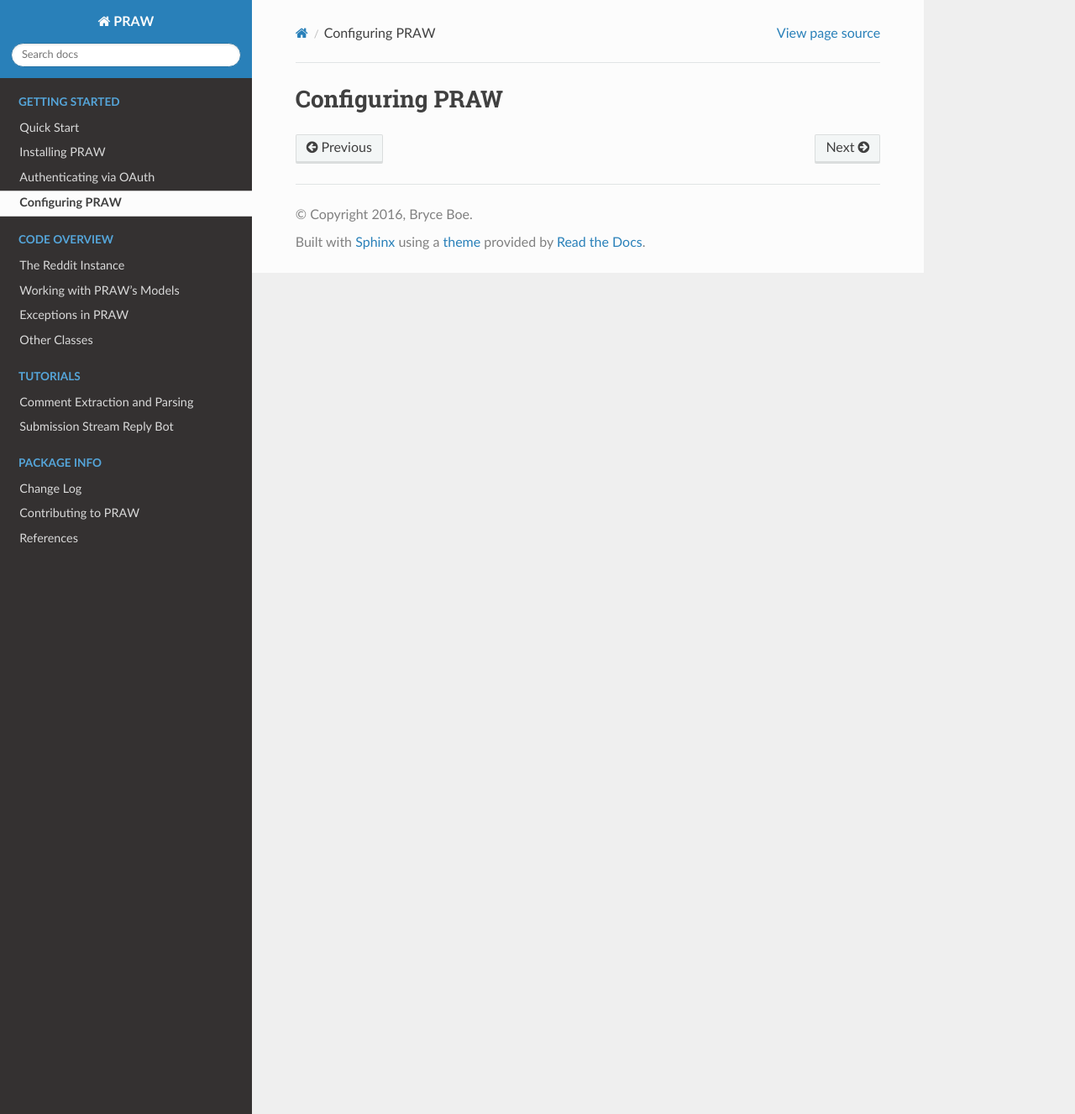
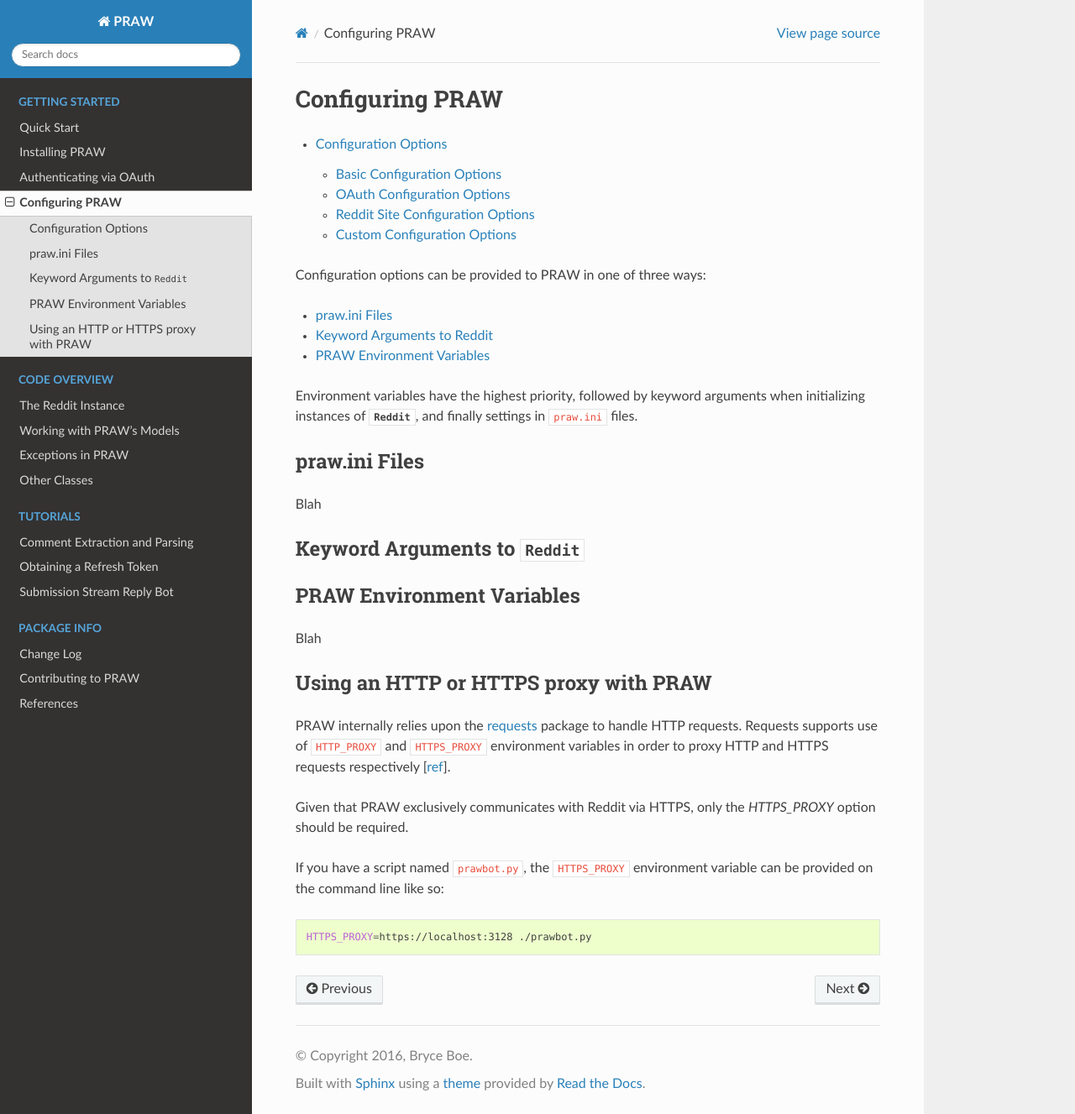
Before and after one commit to praw-dev/praw, a Sphinx documentation site: the page built from docs/getting_started/configuration.rst, in a window 1280 px wide and 1327 px high. Shown: the whole window at 84% size. Built offline with Sphinx 7.4.7 and the Read the Docs theme 2.0.0, drawn with Linux system fonts in a browser that asks for light colours; the version number could not be read and is left out.

Commit message:
Add configuration option page
Also add:

* refresh_token example
* explain how to use proxies

```diff
--- a/docs/getting_started/authentication.rst
+++ b/docs/getting_started/authentication.rst
@@ -1,2 +1,4 @@
+.. _oauth:
+
 Authenticating via OAuth
 ========================
--- a/docs/getting_started/configuration.rst
+++ b/docs/getting_started/configuration.rst
@@ -2,3 +2,58 @@
 
 Configuring PRAW
 ================
+
+.. toctree::
+   :maxdepth: 2
+
+   configuration_options
+
+
+Configuration options can be provided to PRAW in one of three ways:
+
+* :ref:`praw.ini`
+* :ref:`reddit_initialization`
+* :ref:`environment_variables`
+
+Environment variables have the highest priority, followed by keyword arguments
+when initializing instances of :class:`.Reddit`, and finally settings in
+``praw.ini`` files.
+
+.. _praw.ini:
+
+praw.ini Files
+--------------
+
+Blah
+
+.. _reddit_initialization:
+
+Keyword Arguments to :class:`.Reddit`
+-------------------------------------
+
+.. _environment_variables:
+
+PRAW Environment Variables
+--------------------------
+
+Blah
+
+
+Using an HTTP or HTTPS proxy with PRAW
+--------------------------------------
+
+PRAW internally relies upon the `requests <http://docs.python-requests.org/>`_
+package to handle HTTP requests. Requests supports use of ``HTTP_PROXY`` and
+``HTTPS_PROXY`` environment variables in order to proxy HTTP and HTTPS requests
+respectively [`ref
+<http://docs.python-requests.org/en/master/user/advanced/#proxies>`_].
+
+Given that PRAW exclusively communicates with Reddit via HTTPS, only the
+`HTTPS_PROXY` option should be required.
+
+If you have a script named ``prawbot.py``, the ``HTTPS_PROXY`` environment
+variable can be provided on the command line like so:
+
+.. code-block:: bash
+
+   HTTPS_PROXY=https://localhost:3128 ./prawbot.py
--- a/docs/index.rst
+++ b/docs/index.rst
@@ -34,6 +34,7 @@ PRAW's documetnation is organized into the following sections:
    :caption: Tutorials
 
    tutorials/comments.rst
+   tutorials/refresh_token.rst
    tutorials/reply_bot.rst
 
 .. _package_info:
--- /dev/null
+++ b/docs/tutorials/refresh_token.rst
@@ -0,0 +1,11 @@
+.. _refresh_token:
+
+Obtaining a Refresh Token
+=========================
+
+The following program can be used to obtain a refresh token with the desired
+scopes. Such a token can be used in conjunction with the ``refresh_token``
+keyword argument using in initializing an instance of :class:`~praw.Reddit`.
+
+.. include:: ../examples/obtain_refresh_token.py
+   :code: python
```
Also changed, not shown: docs/getting_started/configuration_options.rst (added, +114 -0 lines), 2 other files.
